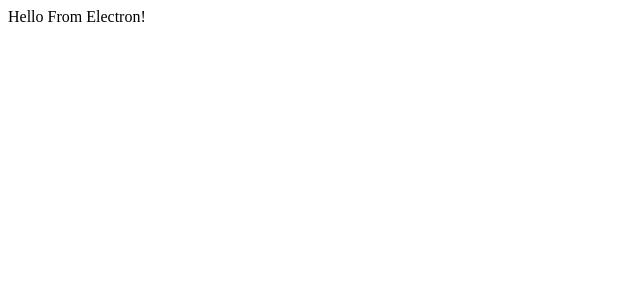
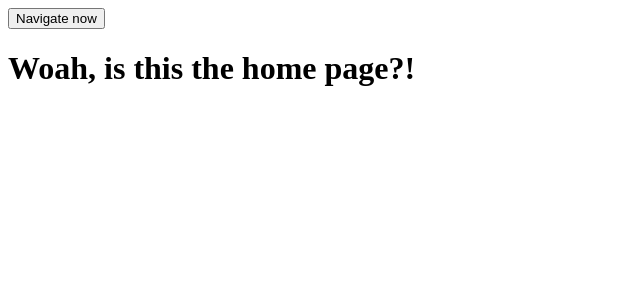
Before and after one commit to fyrot/rhymx, a React (Vite) app in the folder src/renderer/: page / in a window 1280 px wide. Shown: the top 300 px of the page, without its empty margins (0-640 px from the left). Built offline with nearby package versions, Linux system fonts and the light colour scheme.

Commit message:
Tailwind auto-fix

```diff
--- a/package.json
+++ b/package.json
@@ -25,6 +25,7 @@
     "@electron-toolkit/utils": "^4.0.0",
     "autoprefixer": "^10.4.21",
     "postcss": "^8.5.6",
+    "react-router": "^7.6.2",
     "tailwindcss": "^3.4.17"
   },
   "devDependencies": {
--- a/src/renderer/src/App.tsx
+++ b/src/renderer/src/App.tsx
@@ -1,11 +1,20 @@
 //import electronLogo from './assets/electron.svg'
-
+import { MemoryRouter, Routes, Route } from "react-router"
+import NavigationBar from "./components/NavigationBar"
+import HomePage from "./pages/HomePage"
+import PreferencesPage from "./pages/PreferencesPage"
 function App() {
   return (
     <>
-      <div>
-        <span className="font-bold text-4xl">Hello From Electron!</span>
-      </div>
+      <MemoryRouter>
+        <NavigationBar />
+        <div>
+          <Routes>
+            <Route path="/" element={<HomePage />} />
+            <Route path="/preferences" element={<PreferencesPage />} />
+          </Routes>
+        </div>
+        </MemoryRouter>
     </>
   )
 }
--- a/src/renderer/src/components/NavigationBar.tsx
+++ b/src/renderer/src/components/NavigationBar.tsx
@@ -1,6 +1,9 @@
+import { useState } from "react"
+
 const NavigationBar = () => {
+    const [open, setOpen] = useState(false);
     return (
-        <div>
+        <div className="w-full bg-transparent p-4 z-50 fixed">
             <button>Navigate now</button>
         </div>
     )
```
Also changed, not shown: 1 other file (tests, documents, lock files or other folders).
